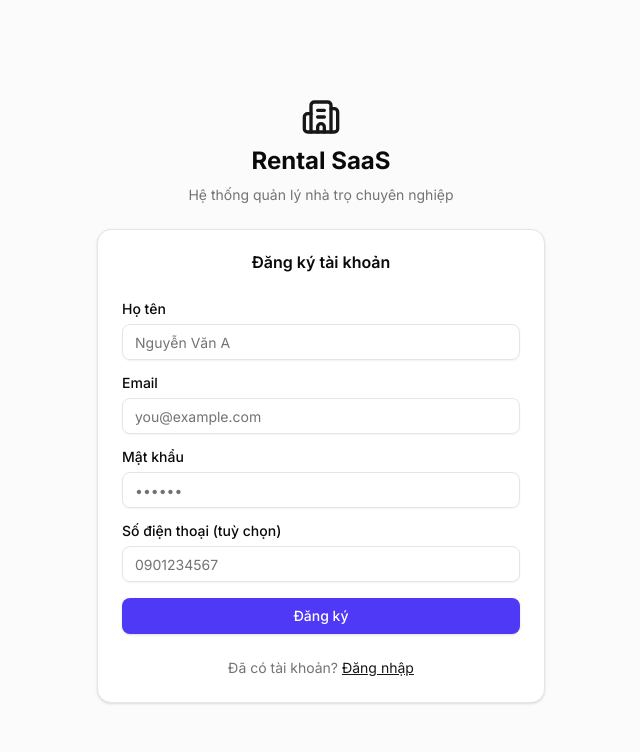
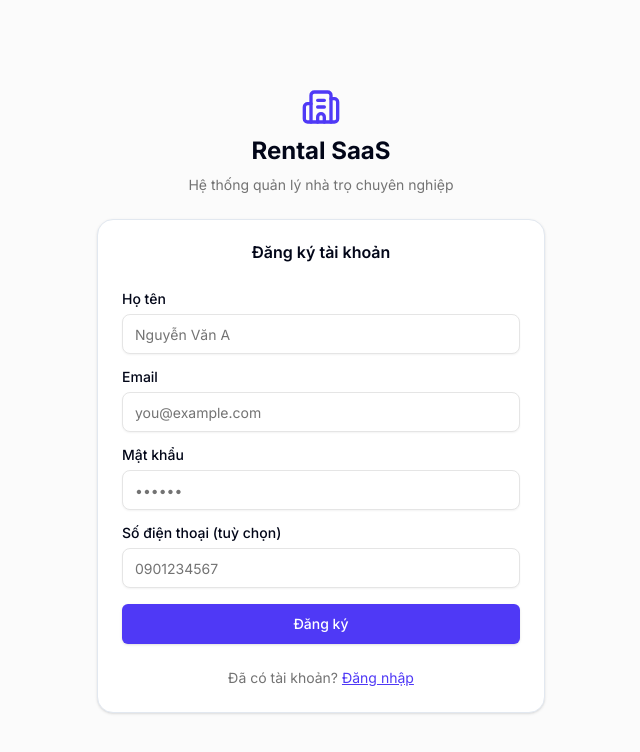
Before and after one commit to QuangManhAI/rental-saas-frontend, a Next.js app: page /register in a window 1280 px wide. Shown: the top 752 px of the page, without its empty margins (319-959 px from the left). Built offline with nearby package versions, Linux system fonts and the light colour scheme; no server answers.

Commit message:
feat: implement a new "Tech Blue Theme" by updating global CSS variables, refining UI component styles, and redesigning the login page.

```diff
--- a/src/app/globals.css
+++ b/src/app/globals.css
@@ -48,38 +48,50 @@
 }
 
 :root {
-  --radius: 0.625rem;
+  --radius: 0.5rem; /* 8px standard */
   --background: oklch(1 0 0);
-  --foreground: oklch(0.145 0 0);
-  --card: oklch(1 0 0);
-  --card-foreground: oklch(0.145 0 0);
-  --popover: oklch(1 0 0);
-  --popover-foreground: oklch(0.145 0 0);
-  --primary: oklch(0.205 0 0);
+  --foreground: oklch(0.129 0.042 264.695); /* Deep slate for high contrast text */
+
+  /* Tech Blue Theme (Indigo-600 base: oklch(0.511 0.262 276.966)) */
+  --primary: oklch(0.511 0.262 276.966);
   --primary-foreground: oklch(0.985 0 0);
-  --secondary: oklch(0.97 0 0);
+
+  --secondary: oklch(0.967 0.001 264.695); /* Soft gray/slate */
   --secondary-foreground: oklch(0.205 0 0);
+
   --muted: oklch(0.97 0 0);
   --muted-foreground: oklch(0.556 0 0);
-  --accent: oklch(0.97 0 0);
-  --accent-foreground: oklch(0.205 0 0);
+
+  --accent: oklch(0.95 0.02 276.966); /* Very pale indigo for hover */
+  --accent-foreground: oklch(0.511 0.262 276.966); /* Indigo-600 text */
+
   --destructive: oklch(0.577 0.245 27.325);
+  --destructive-foreground: oklch(0.985 0 0);
+
   --border: oklch(0.922 0 0);
   --input: oklch(0.922 0 0);
-  --ring: oklch(0.708 0 0);
-  --chart-1: oklch(0.646 0.222 41.116);
+  --ring: oklch(0.511 0.262 276.966); /* Match primary */
+
+  --card: oklch(1 0 0);
+  --card-foreground: oklch(0.129 0.042 264.695);
+
+  --popover: oklch(1 0 0);
+  --popover-foreground: oklch(0.129 0.042 264.695);
+
+  --chart-1: oklch(0.511 0.262 276.966);
   --chart-2: oklch(0.6 0.118 184.704);
   --chart-3: oklch(0.398 0.07 227.392);
   --chart-4: oklch(0.828 0.189 84.429);
   --chart-5: oklch(0.769 0.188 70.08);
+
   --sidebar: oklch(0.985 0 0);
   --sidebar-foreground: oklch(0.145 0 0);
-  --sidebar-primary: oklch(0.205 0 0);
+  --sidebar-primary: oklch(0.511 0.262 276.966);
   --sidebar-primary-foreground: oklch(0.985 0 0);
-  --sidebar-accent: oklch(0.97 0 0);
-  --sidebar-accent-foreground: oklch(0.205 0 0);
+  --sidebar-accent: oklch(0.96 0.01 276.966);
+  --sidebar-accent-foreground: oklch(0.511 0.262 276.966);
   --sidebar-border: oklch(0.922 0 0);
-  --sidebar-ring: oklch(0.708 0 0);
+  --sidebar-ring: oklch(0.511 0.262 276.966);
 }
 
 .dark {
@@ -89,8 +101,8 @@
   --card-foreground: oklch(0.985 0 0);
   --popover: oklch(0.205 0 0);
   --popover-foreground: oklch(0.985 0 0);
-  --primary: oklch(0.922 0 0);
-  --primary-foreground: oklch(0.205 0 0);
+  --primary: oklch(0.6 0.2 276.966); /* Lighter indigo for dark mode */
+  --primary-foreground: oklch(0.985 0 0);
   --secondary: oklch(0.269 0 0);
   --secondary-foreground: oklch(0.985 0 0);
   --muted: oklch(0.269 0 0);
@@ -98,9 +110,10 @@
   --accent: oklch(0.269 0 0);
   --accent-foreground: oklch(0.985 0 0);
   --destructive: oklch(0.704 0.191 22.216);
+  --destructive-foreground: oklch(0.985 0 0);
   --border: oklch(1 0 0 / 10%);
   --input: oklch(1 0 0 / 15%);
-  --ring: oklch(0.556 0 0);
+  --ring: oklch(0.6 0.2 276.966);
   --chart-1: oklch(0.488 0.243 264.376);
   --chart-2: oklch(0.696 0.17 162.48);
   --chart-3: oklch(0.769 0.188 70.08);
@@ -108,12 +121,12 @@
   --chart-5: oklch(0.645 0.246 16.439);
   --sidebar: oklch(0.205 0 0);
   --sidebar-foreground: oklch(0.985 0 0);
-  --sidebar-primary: oklch(0.488 0.243 264.376);
+  --sidebar-primary: oklch(0.6 0.2 276.966);
   --sidebar-primary-foreground: oklch(0.985 0 0);
   --sidebar-accent: oklch(0.269 0 0);
   --sidebar-accent-foreground: oklch(0.985 0 0);
   --sidebar-border: oklch(1 0 0 / 10%);
-  --sidebar-ring: oklch(0.556 0 0);
+  --sidebar-ring: oklch(0.6 0.2 276.966);
 }
 
 @layer base {
--- a/src/components/layout/sidebar.tsx
+++ b/src/components/layout/sidebar.tsx
@@ -16,15 +16,17 @@ export function Sidebar() {
   );
 
   return (
-    <aside className="hidden lg:flex lg:w-64 lg:flex-col lg:fixed lg:inset-y-0 border-r bg-background">
+    <aside className="hidden lg:flex lg:w-72 lg:flex-col lg:fixed lg:inset-y-0 border-r border-slate-200 bg-white">
       {/* Logo */}
-      <div className="flex h-16 items-center gap-2 px-6 border-b">
-        <Building2 className="h-6 w-6 text-primary" />
-        <span className="text-lg font-bold">Rental SaaS</span>
+      <div className="flex h-16 items-center gap-3 px-6 border-b border-slate-100">
+        <div className="flex items-center justify-center w-8 h-8 rounded-lg bg-indigo-600 text-white shadow-sm">
+          <Building2 className="h-5 w-5" />
+        </div>
+        <span className="text-lg font-bold text-slate-900 tracking-tight">Rental SaaS</span>
       </div>
 
       {/* Navigation */}
-      <nav className="flex-1 overflow-y-auto px-2 py-4 space-y-1">
+      <nav className="flex-1 overflow-y-auto px-4 py-6 space-y-1">
         {visibleItems.map((item) => {
           const isActive =
             pathname === item.href ||
@@ -34,13 +36,13 @@ export function Sidebar() {
               key={item.href}
               href={item.href}
               className={cn(
-                'flex items-center gap-3 rounded-r-md rounded-l-none px-3 py-2 text-sm font-medium transition-colors',
+                'group flex items-center gap-3 rounded-lg px-3 py-2.5 text-sm font-medium transition-all duration-200 ease-in-out',
                 isActive
-                  ? 'bg-indigo-50 text-indigo-600 border-l-4 border-indigo-600'
-                  : 'text-slate-600 hover:bg-slate-50 hover:text-indigo-600 border-l-4 border-transparent',
+                  ? 'bg-indigo-50 text-indigo-700 shadow-sm ring-1 ring-indigo-200'
+                  : 'text-slate-600 hover:bg-slate-50 hover:text-slate-900'
               )}
             >
-              <item.icon className="h-4 w-4" />
+              <item.icon className={cn("h-5 w-5 transition-colors", isActive ? "text-indigo-600" : "text-slate-400 group-hover:text-slate-600")} />
               {item.label}
             </Link>
           );
@@ -49,9 +51,16 @@ export function Sidebar() {
 
       {/* User footer */}
       {user && (
-        <div className="border-t px-4 py-3">
-          <p className="text-sm font-medium truncate">{user.fullName}</p>
-          <p className="text-xs text-muted-foreground truncate">{user.email}</p>
+        <div className="p-4 border-t border-slate-100 bg-slate-50/50">
+          <div className="flex items-center gap-3">
+            <div className="w-9 h-9 rounded-full bg-indigo-100 flex items-center justify-center text-indigo-700 font-bold shrink-0">
+              {user.fullName?.[0]?.toUpperCase() || 'U'}
+            </div>
+            <div className="flex-1 min-w-0">
+              <p className="text-sm font-semibold text-slate-900 truncate">{user.fullName}</p>
+              <p className="text-xs text-slate-500 truncate">{user.email}</p>
+            </div>
+          </div>
         </div>
       )}
     </aside>
--- a/src/components/ui/button.tsx
+++ b/src/components/ui/button.tsx
@@ -5,30 +5,30 @@ import { Slot } from "radix-ui"
 import { cn } from "@/lib/utils"
 
 const buttonVariants = cva(
-  "inline-flex items-center justify-center gap-2 whitespace-nowrap rounded-md text-sm font-medium transition-all disabled:pointer-events-none disabled:opacity-50 [&_svg]:pointer-events-none [&_svg:not([class*='size-'])]:size-4 shrink-0 [&_svg]:shrink-0 outline-none focus-visible:border-ring focus-visible:ring-ring/50 focus-visible:ring-[3px] aria-invalid:ring-destructive/20 dark:aria-invalid:ring-destructive/40 aria-invalid:border-destructive",
+  "inline-flex items-center justify-center gap-2 whitespace-nowrap rounded-md text-sm font-medium transition-all duration-200 disabled:pointer-events-none disabled:opacity-50 [&_svg]:pointer-events-none [&_svg:not([class*='size-'])]:size-4 shrink-0 [&_svg]:shrink-0 outline-none focus-visible:border-ring focus-visible:ring-ring/50 focus-visible:ring-[3px] aria-invalid:ring-destructive/20 dark:aria-invalid:ring-destructive/40 aria-invalid:border-destructive active:scale-[0.98]",
   {
     variants: {
       variant: {
-        default: "bg-indigo-600 text-white hover:bg-indigo-700 shadow-sm",
+        default: "bg-indigo-600 text-white hover:bg-indigo-700 shadow-sm hover:shadow-md",
         destructive:
-          "bg-destructive text-white hover:bg-destructive/90 focus-visible:ring-destructive/20 dark:focus-visible:ring-destructive/40 dark:bg-destructive/60",
+          "bg-destructive text-white hover:bg-destructive/90 focus-visible:ring-destructive/20 dark:focus-visible:ring-destructive/40 dark:bg-destructive/60 shadow-sm",
         outline:
-          "border bg-background shadow-sm hover:bg-accent hover:text-accent-foreground dark:bg-input/30 dark:border-input dark:hover:bg-input/50",
+          "border border-slate-200 bg-background shadow-sm hover:bg-slate-50 hover:text-indigo-600 dark:border-input dark:bg-input/30 dark:hover:bg-input/50",
         secondary:
-          "bg-secondary text-secondary-foreground hover:bg-secondary/80",
+          "bg-indigo-50 text-indigo-700 hover:bg-indigo-100 border border-indigo-100 shadow-sm",
         ghost:
-          "hover:bg-accent hover:text-accent-foreground dark:hover:bg-accent/50",
-        link: "text-primary underline-offset-4 hover:underline",
+          "hover:bg-slate-100 hover:text-indigo-600 dark:hover:bg-accent/50",
+        link: "text-indigo-600 underline-offset-4 hover:underline",
       },
       size: {
-        default: "h-9 px-4 py-2 has-[>svg]:px-3",
-        xs: "h-6 gap-1 rounded-md px-2 text-xs has-[>svg]:px-1.5 [&_svg:not([class*='size-'])]:size-3",
-        sm: "h-8 rounded-md gap-1.5 px-3 has-[>svg]:px-2.5",
-        lg: "h-10 rounded-md px-6 has-[>svg]:px-4",
-        icon: "size-9",
-        "icon-xs": "size-6 rounded-md [&_svg:not([class*='size-'])]:size-3",
-        "icon-sm": "size-8",
-        "icon-lg": "size-10",
+        default: "h-10 px-4 py-2 has-[>svg]:px-3",
+        xs: "h-7 gap-1 rounded-md px-2 text-xs has-[>svg]:px-1.5 [&_svg:not([class*='size-'])]:size-3",
+        sm: "h-9 rounded-md gap-1.5 px-3 has-[>svg]:px-2.5",
+        lg: "h-11 rounded-md px-8 has-[>svg]:px-6 text-base",
+        icon: "size-10",
+        "icon-xs": "size-7 rounded-md [&_svg:not([class*='size-'])]:size-3",
+        "icon-sm": "size-9",
+        "icon-lg": "size-11",
       },
     },
     defaultVariants: {
--- a/src/components/ui/card.tsx
+++ b/src/components/ui/card.tsx
@@ -7,7 +7,7 @@ function Card({ className, ...props }: React.ComponentProps<"div">) {
     <div
       data-slot="card"
       className={cn(
-        "bg-card text-card-foreground flex flex-col gap-6 rounded-xl border py-6 shadow-sm",
+        "bg-white text-card-foreground flex flex-col gap-6 rounded-2xl border border-slate-200 py-6 shadow-sm transition-shadow hover:shadow-md",
         className
       )}
       {...props}
--- a/src/components/ui/input.tsx
+++ b/src/components/ui/input.tsx
@@ -8,9 +8,9 @@ function Input({ className, type, ...props }: React.ComponentProps<"input">) {
       type={type}
       data-slot="input"
       className={cn(
-        "file:text-foreground placeholder:text-muted-foreground selection:bg-primary selection:text-primary-foreground dark:bg-input/30 border-input h-9 w-full min-w-0 rounded-md border bg-transparent px-3 py-1 text-base shadow-xs transition-[color,box-shadow] outline-none file:inline-flex file:h-7 file:border-0 file:bg-transparent file:text-sm file:font-medium disabled:pointer-events-none disabled:cursor-not-allowed disabled:opacity-50 md:text-sm",
-        "focus-visible:border-ring focus-visible:ring-ring/50 focus-visible:ring-[3px]",
-        "aria-invalid:ring-destructive/20 dark:aria-invalid:ring-destructive/40 aria-invalid:border-destructive",
+        "file:text-foreground placeholder:text-muted-foreground selection:bg-indigo-100 selection:text-indigo-900 border-input h-10 w-full min-w-0 rounded-lg border bg-white px-3 py-1 text-base shadow-xs transition-all outline-none file:inline-flex file:h-7 file:border-0 file:bg-transparent file:text-sm file:font-medium disabled:pointer-events-none disabled:cursor-not-allowed disabled:opacity-50 md:text-sm",
+        "focus:border-indigo-500 focus:ring-4 focus:ring-indigo-500/10",
+        "aria-invalid:ring-destructive/20 aria-invalid:border-destructive",
         className
       )}
       {...props}
```
Also changed, not shown: src/app/login/page.tsx (+52 -45 lines).
